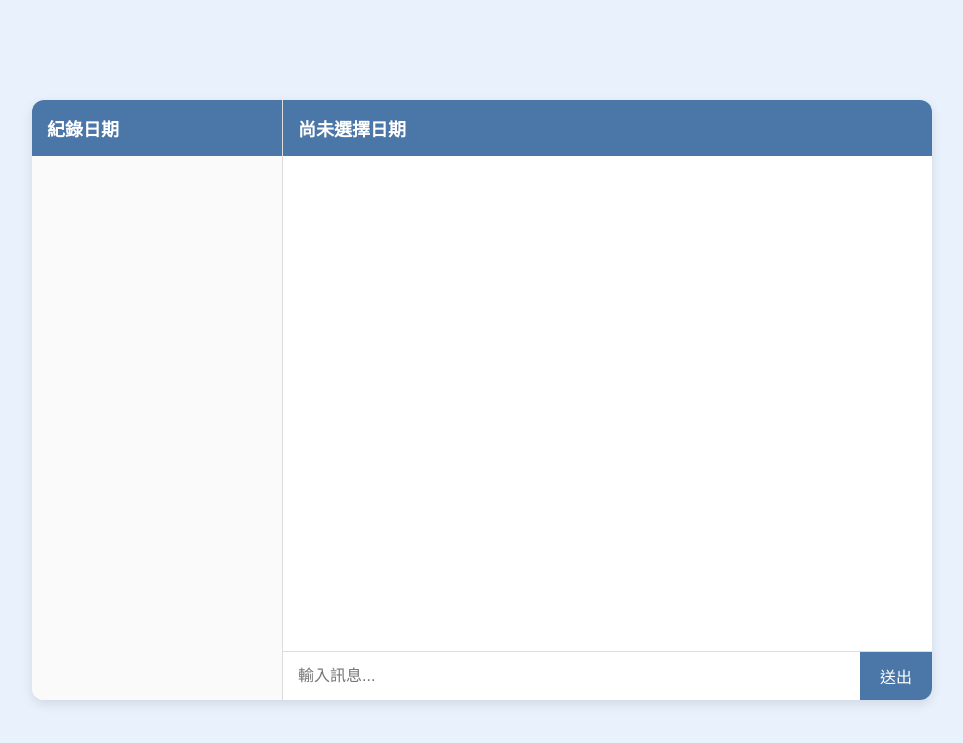
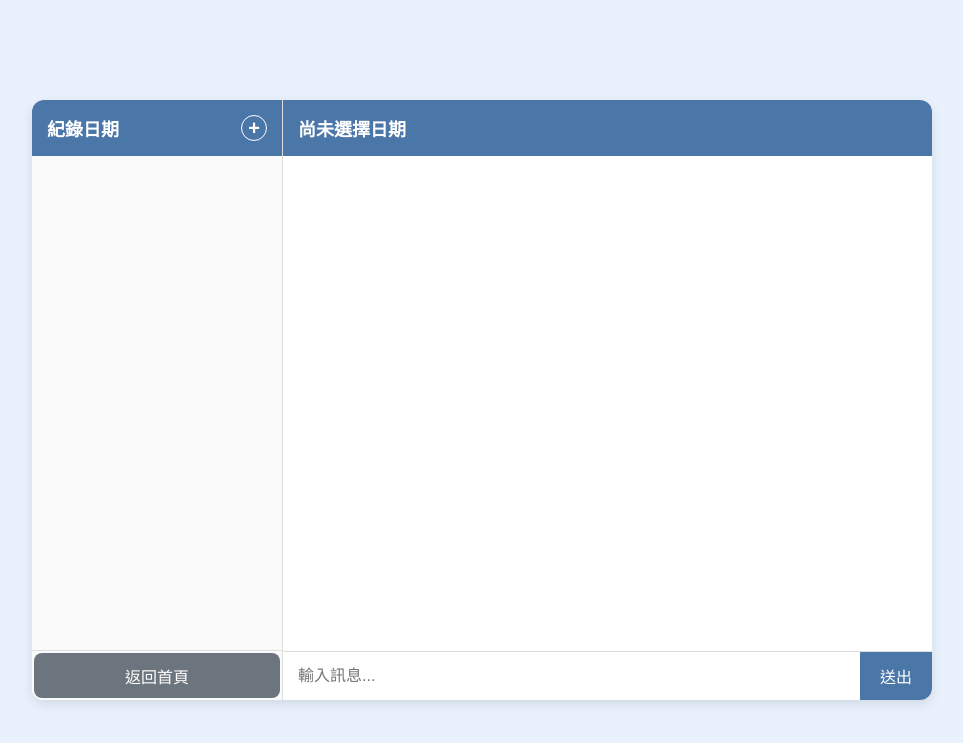
Before and after one commit to LeafYeh1/Understandable, a Flask app: page /chat in a window 1280 px wide. Shown: the top 743 px of the page, without its empty margins (158-1121 px from the left). Run offline with Flask 3, Linux system fonts and the light colour scheme; the visitor is signed in with stand-in values (Sample User, id 1); data that the repository does not hold is empty.

Commit message:
Fix: return button

```diff
--- a/templates/chat.html
+++ b/templates/chat.html
@@ -36,6 +36,28 @@
       padding: 15px;
       font-size: 18px;
       font-weight: bold;
+      /* --- 新增以下三行 --- */
+      display: flex;
+      justify-content: space-between; /* 讓標題和按鈕左右對齊 */
+      align-items: center; /* 垂直置中 */
+    }
+    #newChatBtn {
+      background: none;
+      border: 1px solid #fff;
+      color: #fff;
+      width: 26px;
+      height: 26px;
+      border-radius: 50%; /* 圓形 */
+      font-size: 20px;
+      font-weight: bold;
+      cursor: pointer;
+      line-height: 24px; /* 微調讓"+"號置中 */
+      padding: 0;
+      transition: background-color 0.2s, color 0.2s;
+    }
+    #newChatBtn:hover {
+      background-color: #fff;
+      color: #4a76a8;
     }
     .chat-item {
       padding: 15px;
@@ -118,14 +140,50 @@
     font-size: 14px;
     margin-left: 8px;
   }
+  #dateList {
+      flex-grow: 1; /* 讓日期列表填滿可用空間，把按鈕推到底部 */
+      overflow-y: auto; /* 如果日期太多，可以滾動 */
+  }
+  .back-button-container {
+      display: flex;
+      align-items: center; /* 垂直置中 */
+      padding: 2px; /* 減少外容器的 padding */
+      border-top: 1px solid #ddd;
+      background-color: #fafafa;
+  }
+  .back-button {
+      display: block;
+      width: 100%;
+      box-sizing: border-box;
+      text-align: center;
+      text-decoration: none;
+      padding: 10.5px 15px; /* 調整上下 padding 來對齊右側 */
+      font-size: 16px;
+      border-radius: 8px;
+      background-color: #6c757d;
+      color: white;
+      cursor: pointer;
+      transition: background-color 0.2s;
+  }
+  .back-button:hover {
+      background-color: #5a6268;
+  }
   </style>
 </head>
 <body>
   <div class="chat-app">
     <!-- 左側日期紀錄 -->
     <div class="chat-list">
-      <div class="chat-list-header">紀錄日期</div>
+      <div class="chat-list-header">
+        <span>紀錄日期</span>
+        <button id="newChatBtn" title="新增今天聊天紀錄">+</button>
+      </div>
       <div id="dateList"></div>
+      <div class="back-button-container">
+        <a href="{{ url_for('home') }}" class="back-button">
+          返回首頁
+        </a>
+      </div>
     </div>
 
     <!-- 右側聊天內容 -->
@@ -305,6 +363,25 @@
         data.dates.forEach(addDateToList);
       });
 
+    function createNewChat() {
+      const today = getTodayDate();
+
+      // 檢查今天的日期是否已經在列表上
+      const existingItem = document.querySelector(`.chat-item[data-date="${today}"]`);
+
+      if (!existingItem) {
+        // 如果不存在，才新增到列表和紀錄中
+        addDateToList(today);
+        if (!records[today]) {
+          records[today] = [];
+        }
+      }
+
+      // 無論是否存在，都切換到今天的聊天室
+      switchChat(today);
+    }
+    // 綁定「+」按鈕的點擊事件
+    document.getElementById('newChatBtn').addEventListener('click', createNewChat);
   </script>
 </body>
 </html>
--- a/templates/patients_record.html
+++ b/templates/patients_record.html
@@ -49,5 +49,11 @@
       <li style="text-align: center; color: #666;">目前沒有患者綁定</li>
     {% endfor %}
   </ul>
+  <div style="display: flex; justify-content: center; margin-bottom: 20px;">
+    <a href="{{ url_for('home') }}"
+      style="text-decoration: none; padding: 8px 15px; font-size: 16px; border-radius: 8px; background-color:#6c757d; color: white; cursor: pointer;">
+        返回首頁
+    </a>
+  </div>
 </body>
 </html>
```
Also changed, not shown: templates/patient_chat.html (+9 -1 lines).
